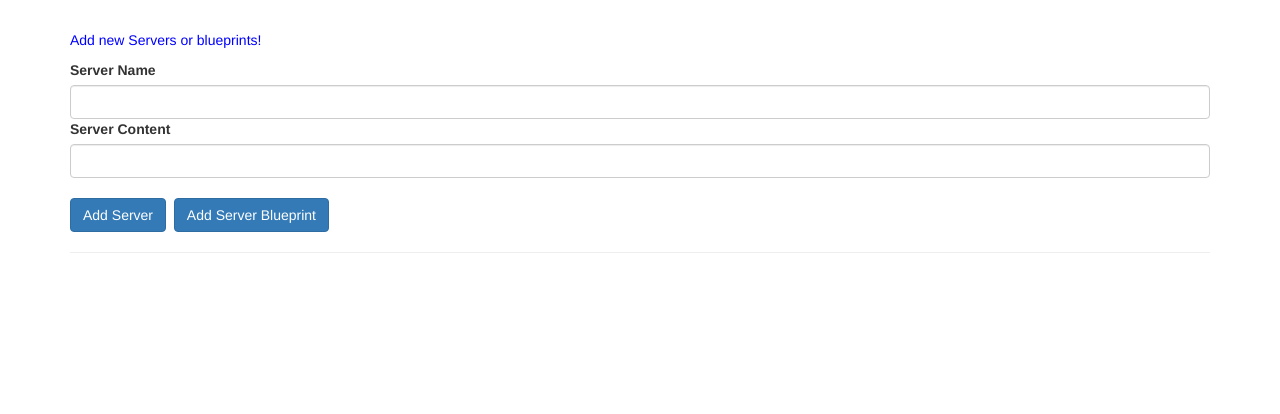
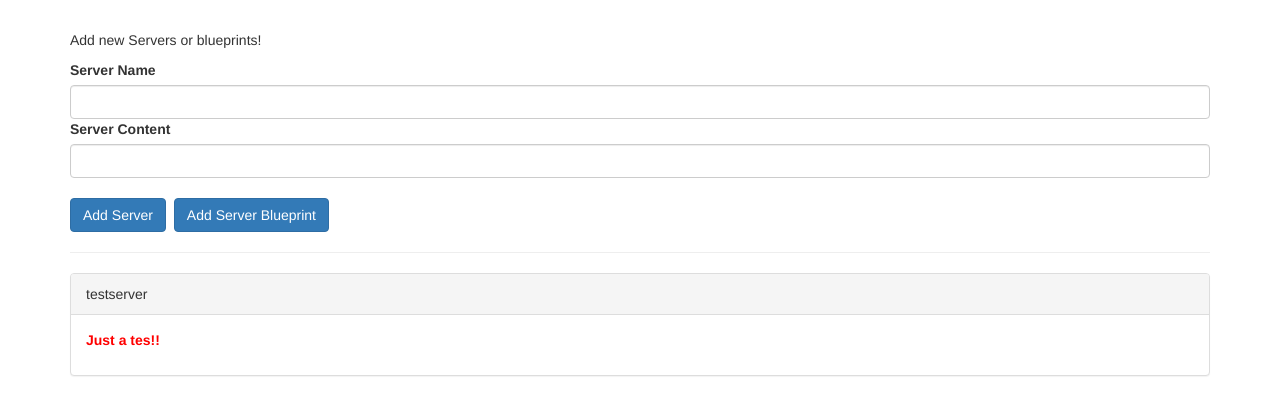
Before and after one commit to ManideepInnamuri/Components-And-Data-Binding-Deep-Dive, an Angular app: page / in a window 1280 px wide. Shown: the top 414 px of the page. Built offline with nearby package versions, Linux system fonts and the light colour scheme.

Commit message:
Html Code Seperated into Different Components and Removed the Errors
Html Code Seperated into Different Components and Removed the Errors

```diff
--- a/src/app/app.component.html
+++ b/src/app/app.component.html
@@ -1,28 +1,11 @@
 <div class="container">
-  <div class="row">
-    <div class="col-xs-12">
-      <p>Add new Servers or blueprints!</p>
-      <label>Server Name</label>
-      <input type="text" class="form-control" [(ngModel)]="newServerName">
-      <label>Server Content</label>
-      <input type="text" class="form-control" [(ngModel)]="newServerContent">
-      <br>
-      <button class="btn btn-primary" (click)="onAddServer()">Add Server</button>&nbsp;
-      <button class="btn btn-primary" (click)="onAddBlueprint()">Add Server Blueprint</button>
-    </div>
-  </div>
+  <app-cockpit></app-cockpit>
   <hr>
   <div class="row">
     <div class="col-xs-12">
-      <div class="panel panel-default" *ngFor="let element of serverElements">
-        <div class="panel-heading">{{ element.name }}</div>
-        <div class="panel-body">
-          <p>
-            <strong *ngIf="element.type === 'server'" style="color: red">{{ element.content }}</strong>
-            <em *ngIf="element.type === 'blueprint'">{{ element.content }}</em>
-          </p>
-        </div>
-      </div>
+      <app-server-element *ngFor="let serverElement of serverElements"
+      [element]="serverElement"
+      ></app-server-element>
     </div>
   </div>
 </div>
--- a/src/app/app.component.ts
+++ b/src/app/app.component.ts
@@ -6,23 +6,5 @@ import { Component } from '@angular/core';
   styleUrls: ['./app.component.css']
 })
 export class AppComponent {
-  serverElements = [];
-  newServerName = '';
-  newServerContent = '';
-
-  onAddServer() {
-    this.serverElements.push({
-      type: 'server',
-      name: this.newServerName,
-      content: this.newServerContent
-    });
-  }
-
-  onAddBlueprint() {
-    this.serverElements.push({
-      type: 'blueprint',
-      name: this.newServerName,
-      content: this.newServerContent
-    });
-  }
+  serverElements = [{type:'server',name:'testserver',content:'Just a tes!!'}];
 }
--- a/src/app/app.module.ts
+++ b/src/app/app.module.ts
@@ -4,10 +4,14 @@ import { FormsModule } from '@angular/forms';
 
 
 import { AppComponent } from './app.component';
+import { CockpitComponent } from './cockpit/cockpit.component';
+import { ServerElementComponent } from './server-element/server-element.component';
 
 @NgModule({
   declarations: [
-    AppComponent
+    AppComponent,
+    CockpitComponent,
+    ServerElementComponent
   ],
   imports: [
     BrowserModule,
--- /dev/null
+++ b/src/app/cockpit/cockpit.component.html
@@ -0,0 +1,12 @@
+<div class="row">
+    <div class="col-xs-12">
+        <p>Add new Servers or blueprints!</p>
+        <label>Server Name</label>
+        <input type="text" class="form-control" [(ngModel)]="newServerName">
+        <label>Server Content</label>
+        <input type="text" class="form-control" [(ngModel)]="newServerContent">
+        <br>
+        <button class="btn btn-primary" (click)="onAddServer()">Add Server</button>&nbsp;
+        <button class="btn btn-primary" (click)="onAddBlueprint()">Add Server Blueprint</button>
+    </div>
+</div>
--- /dev/null
+++ b/src/app/cockpit/cockpit.component.ts
@@ -0,0 +1,30 @@
+import { Component, OnInit } from '@angular/core';
+
+@Component({
+  selector: 'app-cockpit',
+  templateUrl: './cockpit.component.html',
+  styleUrls: ['./cockpit.component.css']
+})
+export class CockpitComponent implements OnInit {
+  newServerName = '';
+  newServerContent = '';
+  constructor() { }
+
+  ngOnInit(): void {
+  }
+  onAddServer() {
+    //   this.serverElements.push({
+    //     type: 'server',
+    //     name: this.newServerName,
+    //     content: this.newServerContent
+    //   });
+  }
+
+  onAddBlueprint() {
+    //   this.serverElements.push({
+    //     type: 'blueprint',
+    //     name: this.newServerName,
+    //     content: this.newServerContent
+    //   });
+  }
+}
--- /dev/null
+++ b/src/app/server-element/server-element.component.html
@@ -0,0 +1,9 @@
+<div class="panel panel-default">
+    <div class="panel-heading">{{ element.name }}</div>
+    <div class="panel-body">
+        <p>
+            <strong *ngIf="element.type === 'server'" style="color: red">{{ element.content }}</strong>
+            <em *ngIf="element.type === 'blueprint'">{{ element.content }}</em>
+        </p>
+    </div>
+</div>
--- /dev/null
+++ b/src/app/server-element/server-element.component.ts
@@ -0,0 +1,15 @@
+import { Component, OnInit, Input } from '@angular/core';
+
+@Component({
+  selector: 'app-server-element',
+  templateUrl: './server-element.component.html',
+  styleUrls: ['./server-element.component.css']
+})
+export class ServerElementComponent implements OnInit {
+   @Input() element: { type: string, name: string, content: string };
+  constructor() { }
+
+  ngOnInit(): void {
+  }
+
+}
```
Also changed, not shown: src/app/cockpit/cockpit.component.css (added), src/app/server-element/server-element.component.css (added).
